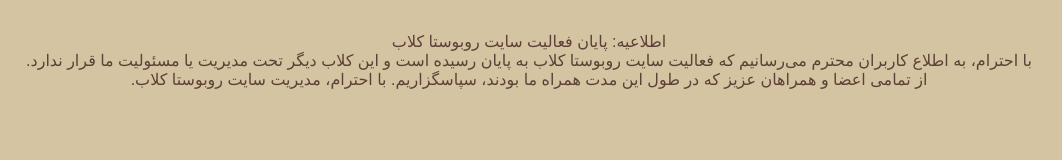
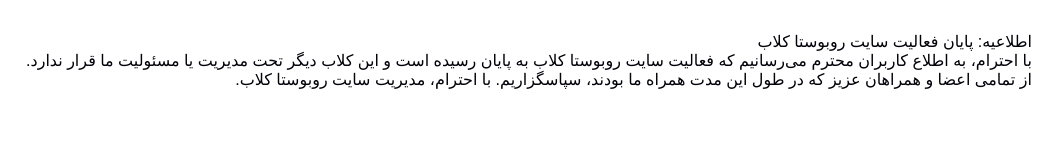
Before and after one commit to amuleo/robustaclub, a plain HTML site: page index.html in a window 1280 px wide. Shown: the whole page, without its empty margins (111-1173 px from the left). Drawn offline with Linux system fonts and the light colour scheme; a web font is replaced by a local one.

Commit message:
Update styles.css

```diff
--- a/styles.css
+++ b/styles.css
@@ -1,14 +1,18 @@
 @font-face {
     font-family: 'YekanBakh';
     src: url('fonts/YekanBakh-Regular.ttf') format('truetype');
+}
+
+p {
+  text-align: justify;
 }
 
 body {
     margin: 0;
     padding: 0;
     font-family: 'YekanBakh', sans-serif;
-    background-color: #d5c4a1;
-    color: #5d4037;
+    background-color: #ffffff;
+    color: #000009;
     direction: rtl;
     text-align: center;
     display: flex;
```
